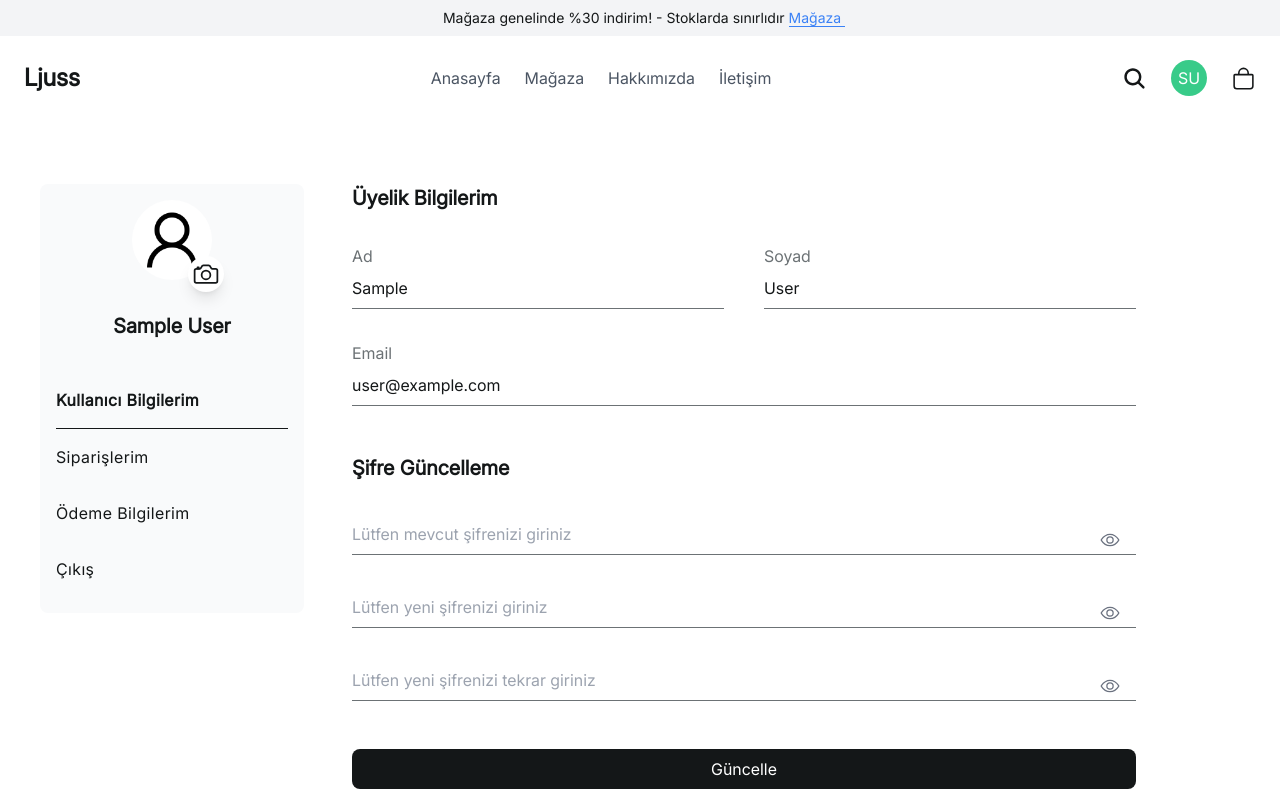
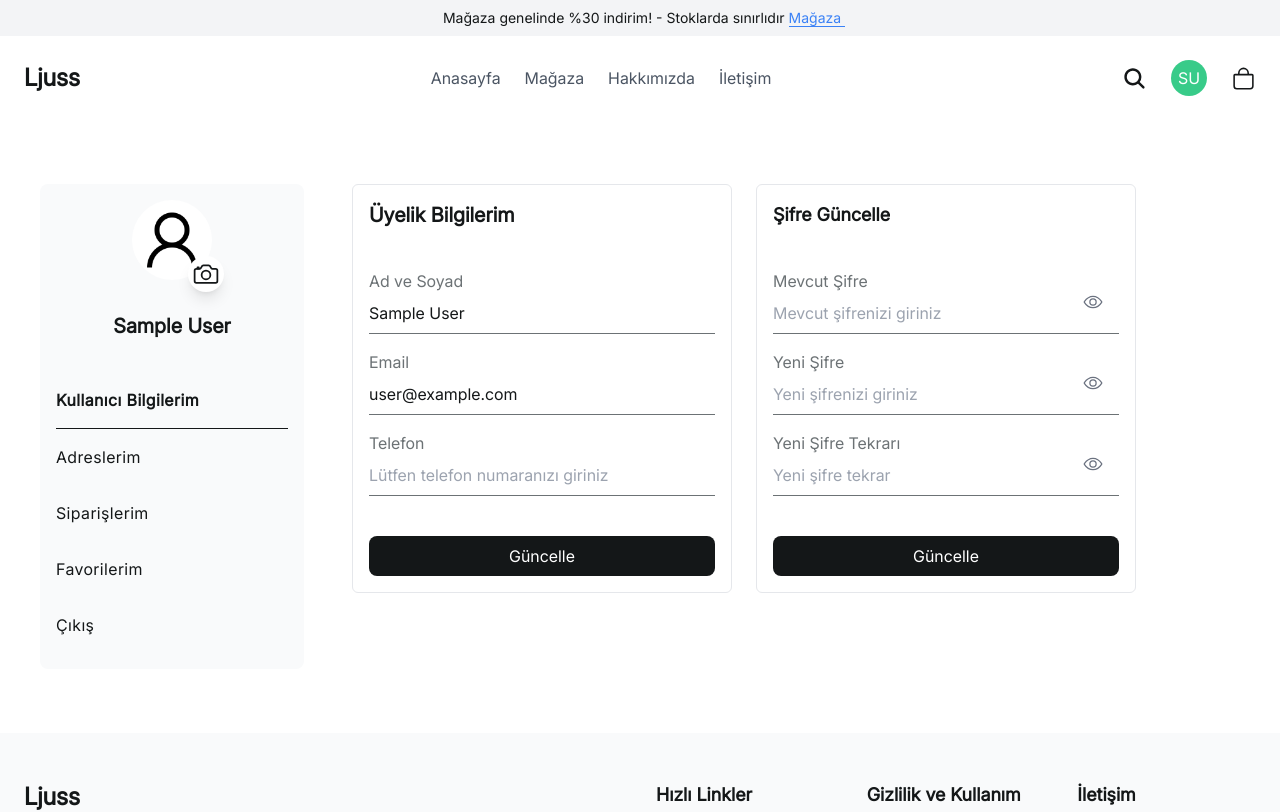
Before and after one commit to DropDeart/E-CommerceUI, a Next.js app: page /kullanici-bilgilerim in a window 1280 px wide. Shown: the top 812 px of the page. Built offline with nearby package versions, Linux system fonts and the light colour scheme; no server answers; sample sign-in values are in the browser's storage.

Commit message:
User Information Pages Updates

```diff
--- a/app/kullanici-bilgilerim/components/left-menu/LeftMenu.tsx
+++ b/app/kullanici-bilgilerim/components/left-menu/LeftMenu.tsx
@@ -26,14 +26,14 @@ const LeftMenu = () => {
 
     const formData = new FormData();
     formData.append('file', selectedImage);
-    formData.append('token', session?.user.token || '');
-    formData.append('userId', session?.user.id || '');
     formData.append('fileName', selectedImage.name);
     formData.append('type', "1");
 
     try {
       const response = await fetch(`${baseURL}/api/user/updateProfileImage`, {
         method: 'POST',
+        headers: {
+          'Authorization': `Bearer ${session?.user.token || ''}`},
         body: formData,
       });
 
@@ -110,8 +110,9 @@ const LeftMenu = () => {
             <li className='pb-4 pt-4 tracking-wide font-semibold border-b border-b-background'>
               <Link href="/">Kullanıcı Bilgilerim</Link>
             </li>
+            <li className='pb-4 pt-4 tracking-wide'><Link href="/adreslerim">Adreslerim</Link></li>
             <li className='pb-4 pt-4 tracking-wide'><Link href="/siparislerim">Siparişlerim</Link></li>
-            <li className='pb-4 pt-4 tracking-wide'><Link href="/odeme-bilgilerim">Ödeme Bilgilerim</Link></li>
+            <li className='pb-4 pt-4 tracking-wide'><Link href="/favorilerim">Favorilerim</Link></li>
             <li className='pb-4 pt-4 tracking-wide'>
               <button onClick={() => signOut()}>Çıkış</button>
             </li>
--- a/app/kullanici-bilgilerim/components/right-menu/RightMenu.tsx
+++ b/app/kullanici-bilgilerim/components/right-menu/RightMenu.tsx
@@ -10,18 +10,12 @@ const RightMenu = () => {
   const fullName = session?.user.name || "";
   const userEmail = session?.user.email || "";
 
-  // Ad ve soyadı ayır
-  const nameParts = fullName.split(" ");
-  const firstName = nameParts[0] || "";
-  const lastName = nameParts.slice(1).join(" ") || "";
-
-  // Şifre alanlarını tüm alanlarda aynı show/hide durumu ile yönetiyoruz
   const [showPassword, setShowPassword] = useState(false);
 
   const validationSchema = Yup.object({
-    firstName: Yup.string().required("Ad alanı zorunludur"),
-    lastName: Yup.string().required("Soyad alanı zorunludur"),
+    name: Yup.string().required("Ad ve Soyad alanı zorunludur"),
     email: Yup.string().email("Geçerli bir email giriniz").required("Email alanı zorunludur"),
+    phoneNumber: Yup.string().required("Telefon numarası zorunludur"),
     currentPassword: Yup.string(),
     password: Yup.string().min(6, "Şifre en az 6 karakter olmalıdır"),
     passwordAgain: Yup.string().oneOf([Yup.ref('password')], 'Şifreler eşleşmiyor'),
@@ -32,7 +26,6 @@ const RightMenu = () => {
       const anyPasswordFieldFilled = currentPassword || password || passwordAgain;
 
       if (anyPasswordFieldFilled) {
-        // Eğer herhangi bir password alanı doluysa tüm alanlar required olmalı
         if (!currentPassword) {
           return this.createError({
             path: 'currentPassword',
@@ -52,16 +45,15 @@ const RightMenu = () => {
           });
         }
       }
-
       return true;
     }
   );
 
   const formik = useFormik({
     initialValues: {
-      firstName: firstName,
-      lastName: lastName,
+      name : fullName,
       email: userEmail,
+      phoneNumber: "", // Yeni eklendi
       currentPassword: "",
       password: "",
       passwordAgain: "",
@@ -69,55 +61,41 @@ const RightMenu = () => {
     validationSchema,
     onSubmit: (values) => {
       console.log("Form gönderildi", values);
-      // API isteği yapılabilir
+      // API isteği buraya gelebilir
     },
   });
 
   useEffect(() => {
-    formik.setFieldValue("firstName", firstName);
-    formik.setFieldValue("lastName", lastName);
+    formik.setFieldValue("name", fullName);
     formik.setFieldValue("email", userEmail);
   }, [session]);
 
   return (
     <div>
-      <h3 className="text-xl font-bold">Üyelik Bilgilerim</h3>
+        <div className="grid grid-cols-1 md:grid-cols-6 lg:grid-cols-12 gap-6">
+          {/* Kullanıcı Bilgileri */}
+          <div className="col-span-6 space-y-6 border p-4 rounded-md">
             <form onSubmit={formik.handleSubmit}>
-        <div className="grid grid-cols-1 md:grid-cols-6 lg:grid-cols-12 gap-0 md:gap-5 lg:gap-10">
-          <div className="col-span-1 md:col-span-1 lg:col-span-6">
-            <div className="form-group mt-8">
-              <label className="secondary-text-color">Ad</label>
+              <h3 className="text-xl font-bold mb-10">Üyelik Bilgilerim</h3>
+              <div className='form-group mb-4'>
+                <label className="secondary-text-color">Ad ve Soyad</label>
                 <input
                   type="text"
-                className="general-input"
-                placeholder="Lütfen adınızı giriniz"
-                {...formik.getFieldProps("firstName")}
+                  className="general-input w-full"
+                  placeholder="Lütfen adınızı ve soyadınızı giriniz"
+                  {...formik.getFieldProps("name")}
                 />
-              {formik.touched.firstName && formik.errors.firstName && (
-                <div className="text-red-500">{formik.errors.firstName}</div>
+                {formik.touched.name && formik.errors.name && (
+                  <div className="text-red-500">{formik.errors.name}</div>
                 )}
               </div>
-          </div>
-          <div className="col-span-1 md:col-span-1 lg:col-span-6">
-            <div className="form-group mt-8">
-              <label className="secondary-text-color">Soyad</label>
-              <input
-                type="text"
-                className="general-input"
-                placeholder="Lütfen soyadınızı giriniz"
-                {...formik.getFieldProps("lastName")}
-              />
-              {formik.touched.lastName && formik.errors.lastName && (
-                <div className="text-red-500">{formik.errors.lastName}</div>
-              )}
-            </div>
-          </div>
-        </div>
-        <div className="form-group mt-8">
+              <div className='form-group mb-4'>
                 <label className="secondary-text-color">Email</label>
                 <input
                   type="email"
-            className="general-input"
+                  readOnly
+                  disabled
+                  className="general-input w-full"
                   placeholder="Lütfen email adresinizi giriniz"
                   {...formik.getFieldProps("email")}
                 />
@@ -126,13 +104,31 @@ const RightMenu = () => {
                 )}
               </div>
 
-        <h3 className="text-xl font-bold mt-12">Şifre Güncelleme</h3>
-
-        <div className="relative space-y-4 mt-8">
+              <div>
+                <label className="secondary-text-color">Telefon</label>
+                <input
+                  type="text"
+                  className="general-input w-full"
+                  placeholder="Lütfen telefon numaranızı giriniz"
+                  {...formik.getFieldProps("phoneNumber")}
+                />
+                {formik.touched.phoneNumber && formik.errors.phoneNumber && (
+                  <div className="text-red-500">{formik.errors.phoneNumber}</div>
+                )}
+              </div>
+              <button type="submit" className="general-btn w-full mt-10">Güncelle</button>
+            </form>
+          </div>
+          {/* Şifre Güncelleme */}
+          <div className="col-span-6 space-y-6 border p-4 rounded-md">
+          <form onSubmit={formik.handleSubmit}>
+            <h3 className="text-lg font-semibold mb-10">Şifre Güncelle</h3>
+              <div className="relative mb-4">
+                <label className="secondary-text-color">Mevcut Şifre</label>
                 <input
                   type={showPassword ? "text" : "password"}
-            placeholder="Lütfen mevcut şifrenizi giriniz"
                   className="general-input w-full"
+                  placeholder="Mevcut şifrenizi giriniz"
                   {...formik.getFieldProps("currentPassword")}
                 />
                 {formik.touched.currentPassword && formik.errors.currentPassword && (
@@ -140,18 +136,18 @@ const RightMenu = () => {
                 )}
                 <button
                   type="button"
-            className="absolute right-4 text-gray-500"
+                  className="absolute right-4 top-1/2 -translate-y-1/2 text-gray-500"
                   onClick={() => setShowPassword(!showPassword)}
                 >
                   {showPassword ? <IoEyeOffOutline size={20} /> : <IoEyeOutline size={20} />}
                 </button>
               </div>
-
-        <div className="relative space-y-4 mt-8">
+              <div className="relative mb-4">
+                <label className="secondary-text-color">Yeni Şifre</label>
                 <input
                   type={showPassword ? "text" : "password"}
-            placeholder="Lütfen yeni şifrenizi giriniz"
                   className="general-input w-full"
+                  placeholder="Yeni şifrenizi giriniz"
                   {...formik.getFieldProps("password")}
                 />
                 {formik.touched.password && formik.errors.password && (
@@ -159,18 +155,19 @@ const RightMenu = () => {
                 )}
                 <button
                   type="button"
-            className="absolute right-4 text-gray-500"
+                  className="absolute right-4 top-1/2 -translate-y-1/2 text-gray-500"
                   onClick={() => setShowPassword(!showPassword)}
                 >
                   {showPassword ? <IoEyeOffOutline size={20} /> : <IoEyeOutline size={20} />}
                 </button>
               </div>
 
-        <div className="relative space-y-4 mt-8">
+              <div className="relative">
+                <label className="secondary-text-color">Yeni Şifre Tekrarı</label>
                 <input
                   type={showPassword ? "text" : "password"}
-            placeholder="Lütfen yeni şifrenizi tekrar giriniz"
                   className="general-input w-full"
+                  placeholder="Yeni şifre tekrar"
                   {...formik.getFieldProps("passwordAgain")}
                 />
                 {formik.touched.passwordAgain && formik.errors.passwordAgain && (
@@ -178,15 +175,16 @@ const RightMenu = () => {
                 )}
                 <button
                   type="button"
-            className="absolute right-4 text-gray-500"
+                  className="absolute right-4 top-1/2 -translate-y-1/2 text-gray-500"
                   onClick={() => setShowPassword(!showPassword)}
                 >
                   {showPassword ? <IoEyeOffOutline size={20} /> : <IoEyeOutline size={20} />}
                 </button>
               </div>
-
-        <button type="submit" className="general-btn w-full mt-12">Güncelle</button>
+              <button type="submit" className="general-btn w-full mt-10">Güncelle</button>
             </form>
+          </div>
+        </div>
     </div>
   );
 }
```
Lines whose indentation alone changed are shown as unchanged.
